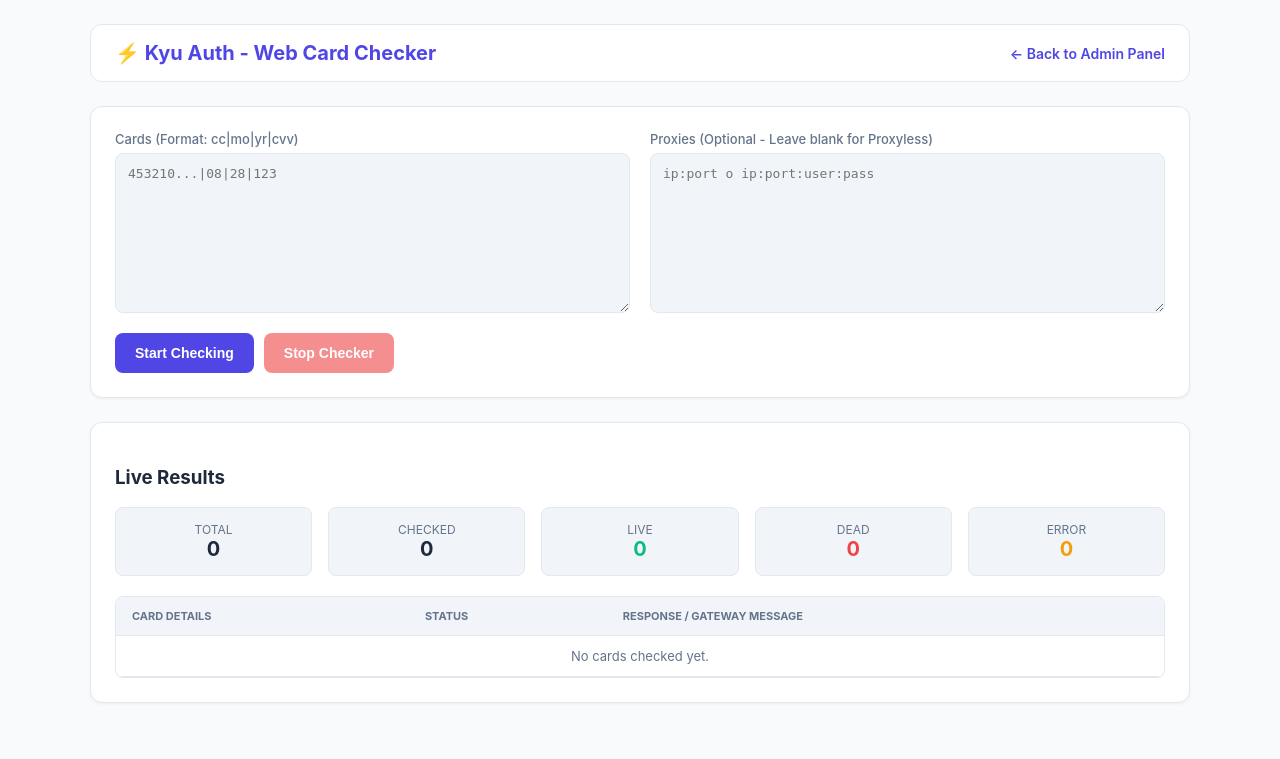
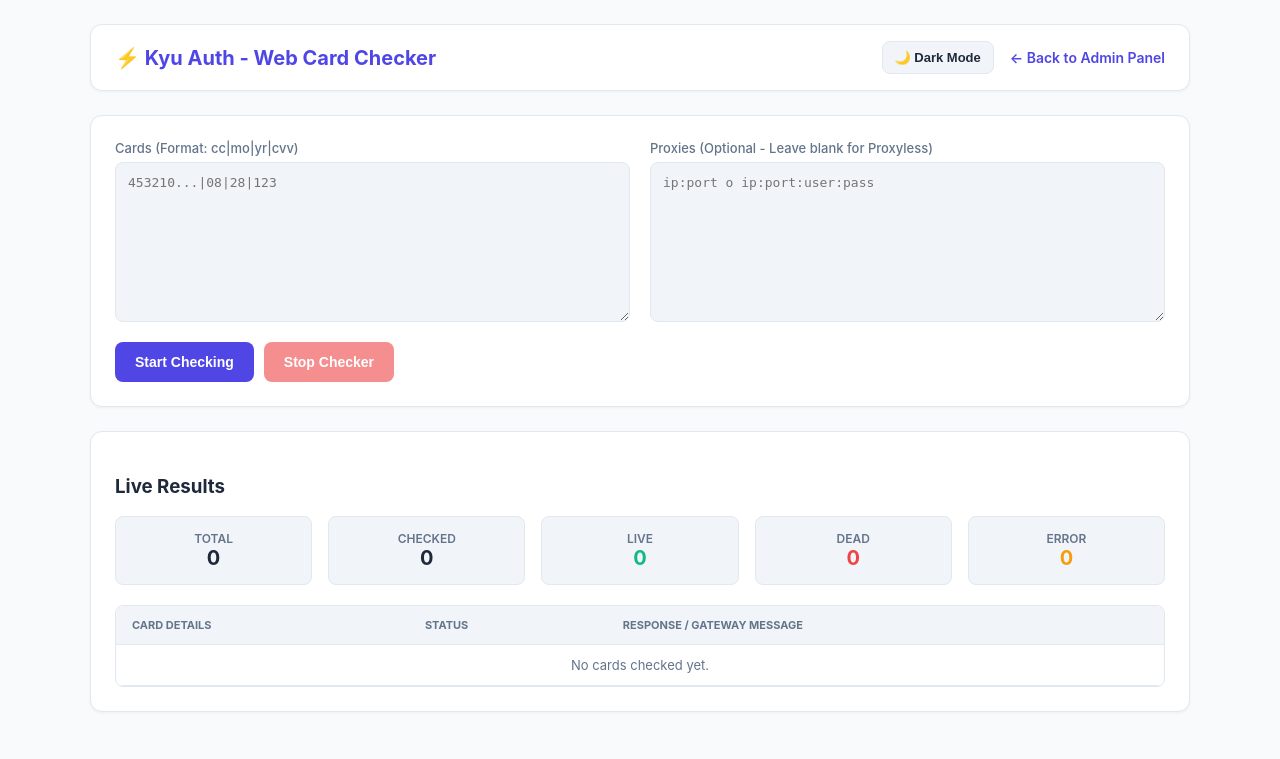
Before and after one commit to piemai/kyu-auth-api, a Flask app: page /checker in a window 1280 px wide. Shown: the top 759 px of the page. Run offline with Flask 3, Linux system fonts and the light colour scheme.

Commit message:
Update checker.html

```diff
--- a/templates/checker.html
+++ b/templates/checker.html
@@ -1,5 +1,5 @@
 <!DOCTYPE html>
-<html lang="en">
+<html lang="en" data-theme="light">
 <head>
     <meta charset="UTF-8">
     <meta name="viewport" content="width=device-width, initial-scale=1.0">
@@ -18,6 +18,7 @@
             --border-color: #e2e8f0;
             --table-header: #f1f5f9;
             --code-bg: #f1f5f9;
+            --shadow: 0 1px 3px rgba(0,0,0,0.05);
         }
 
         [data-theme="dark"] {
@@ -33,16 +34,18 @@
             --border-color: #334155;
             --table-header: #334155;
             --code-bg: #334155;
+            --shadow: 0 4px 6px -1px rgba(0, 0, 0, 0.2);
         }
 
         body {
-            font-family: 'Inter', sans-serif;
+            font-family: 'Inter', system-ui, -apple-system, sans-serif;
             background-color: var(--bg-color);
             color: var(--text-color);
             margin: 0;
             padding: 24px;
             display: flex;
             justify-content: center;
+            transition: background-color 0.3s ease, color 0.3s ease;
         }
 
         .container {
@@ -59,6 +62,7 @@
             padding: 16px 24px;
             border-radius: 12px;
             border: 1px solid var(--border-color);
+            box-shadow: var(--shadow);
         }
 
         header h1 {
@@ -67,13 +71,39 @@
             color: var(--primary-color);
         }
 
+        .header-actions {
+            display: flex;
+            align-items: center;
+            gap: 16px;
+        }
+
+        .theme-toggle {
+            background: var(--code-bg);
+            border: 1px solid var(--border-color);
+            color: var(--text-color);
+            padding: 8px 12px;
+            border-radius: 8px;
+            cursor: pointer;
+            font-size: 13px;
+            font-weight: 600;
+            display: flex;
+            align-items: center;
+            gap: 6px;
+            transition: background 0.2s;
+        }
+
+        .theme-toggle:hover {
+            background: var(--border-color);
+        }
+
         .card {
             background-color: var(--card-bg);
             border-radius: 12px;
             padding: 24px;
             margin-bottom: 24px;
             border: 1px solid var(--border-color);
-            box-shadow: 0 1px 3px rgba(0,0,0,0.05);
+            box-shadow: var(--shadow);
+            transition: background-color 0.3s ease, border-color 0.3s ease;
         }
 
         .grid-2 {
@@ -106,6 +136,7 @@
             font-size: 13px;
             box-sizing: border-box;
             resize: vertical;
+            transition: border-color 0.2s, background-color 0.2s;
         }
 
         textarea:focus { outline: none; border-color: var(--primary-color); }
@@ -132,6 +163,7 @@
             font-size: 12px;
             color: var(--text-muted);
             text-transform: uppercase;
+            font-weight: 600;
         }
 
         .stat-box strong {
@@ -143,6 +175,12 @@
         .stat-dead { color: var(--danger-color); }
         .stat-error { color: var(--warning-color); }
 
+        .btn-group {
+            margin-top: 16px;
+            display: flex;
+            gap: 10px;
+        }
+
         button {
             background-color: var(--primary-color);
             color: white;
@@ -152,13 +190,14 @@
             cursor: pointer;
             font-weight: 600;
             font-size: 14px;
-            transition: background 0.2s;
+            transition: background 0.2s, opacity 0.2s;
         }
 
         button:hover { background-color: var(--primary-hover); }
         button:disabled { opacity: 0.6; cursor: not-allowed; }
 
         .btn-danger { background-color: var(--danger-color); }
+        .btn-danger:hover { background-color: #dc2626; }
 
         .table-responsive {
             overflow-x: auto;
@@ -186,6 +225,7 @@
             font-size: 11px;
             position: sticky;
             top: 0;
+            z-index: 10;
         }
 
         .badge-live { color: var(--success-color); font-weight: bold; }
@@ -193,11 +233,14 @@
         .badge-error { color: var(--warning-color); font-weight: bold; }
     </style>
 </head>
-<body data-theme="light">
+<body>
     <div class="container">
         <header>
             <h1>⚡ Kyu Auth - Web Card Checker</h1>
-            <a href="/" style="color: var(--primary-color); text-decoration: none; font-weight: 600; font-size: 14px;">← Back to Admin Panel</a>
+            <div class="header-actions">
+                <button class="theme-toggle" id="themeToggleBtn" onclick="toggleTheme()">🌙 Dark Mode</button>
+                <a href="/" style="color: var(--primary-color); text-decoration: none; font-weight: 600; font-size: 14px;">← Back to Admin Panel</a>
+            </div>
         </header>
 
         <div class="card">
@@ -212,7 +255,7 @@
                 </div>
             </div>
 
-            <div style="margin-top: 16px; display: flex; gap: 10px;">
+            <div class="btn-group">
                 <button id="startBtn" onclick="startChecking()">Start Checking</button>
                 <button id="stopBtn" class="btn-danger" onclick="stopChecking()" disabled>Stop Checker</button>
             </div>
@@ -248,6 +291,25 @@
     <script>
         let eventSource = null;
 
+        // Theme management
+        function toggleTheme() {
+            const body = document.body;
+            const currentTheme = body.getAttribute('data-theme');
+            const newTheme = currentTheme === 'dark' ? 'light' : 'dark';
+            body.setAttribute('data-theme', newTheme);
+            localStorage.setItem('kyu_theme', newTheme);
+
+            const btn = document.getElementById('themeToggleBtn');
+            btn.innerHTML = newTheme === 'dark' ? '☀️ Light Mode' : '🌙 Dark Mode';
+        }
+
+        // Initialize saved theme
+        (function() {
+            const savedTheme = localStorage.getItem('kyu_theme') || 'light';
+            document.body.setAttribute('data-theme', savedTheme);
+            document.getElementById('themeToggleBtn').innerHTML = savedTheme === 'dark' ? '☀️ Light Mode' : '🌙 Dark Mode';
+        })();
+
         function startChecking() {
             const cards = document.getElementById('cardsInput').value.trim();
             const proxies = document.getElementById('proxiesInput').value.trim();
@@ -268,7 +330,6 @@
             document.getElementById('startBtn').disabled = true;
             document.getElementById('stopBtn').disabled = false;
 
-            // I-send sa Flask backend gamit ang POST tapos makikinig sa SSE
             fetch('/api/checker/start', {
                 method: 'POST',
                 headers: { 'Content-Type': 'application/json' },
@@ -288,6 +349,9 @@
                     alert('Error starting checker.');
                     stopChecking();
                 }
+            }).catch(err => {
+                console.error(err);
+                stopChecking();
             });
         }
 
@@ -296,7 +360,7 @@
                 eventSource.close();
                 eventSource = null;
             }
-            fetch('/api/checker/stop', { method: 'POST' });
+            fetch('/api/checker/stop', { method: 'POST' }).catch(() => {});
             document.getElementById('startBtn').disabled = false;
             document.getElementById('stopBtn').disabled = true;
         }
@@ -309,22 +373,30 @@
 
             let badgeClass = 'badge-error';
             if (data.code === 0) badgeClass = 'badge-live';
-            else if (data.code === 1) badgeClass = 'badge-dead';
+            else if (data.code === 1) badgeClass, badgeClass = 'badge-dead';
 
             const row = document.createElement('tr');
             row.innerHTML = `
-                <td><code>${data.card}</code></td>
-                <td><span class="${badgeClass}">${data.status}</span></td>
-                <td>${data.detail}</td>
+                <td><code>${escapeHtml(data.card)}</code></td>
+                <td><span class="${badgeClass}">${escapeHtml(data.status)}</span></td>
+                <td>${escapeHtml(data.detail)}</td>
             `;
             tbody.prepend(row);
 
-            // Update stats
             document.getElementById('statChecked').innerText = data.checked;
             document.getElementById('statLive').innerText = data.live;
             document.getElementById('statDead').innerText = data.dead;
             document.getElementById('statError').innerText = data.error;
         }
+
+        function escapeHtml(str) {
+            return String(str)
+                .replace(/&/g, '&amp;')
+                .replace(/</g, '&lt;')
+                .replace(>g, '&gt;')
+                .replace(/"/g, '&quot;')
+                .replace(/'/g, '&#039;');
+        }
     </script>
 </body>
 </html>
```
